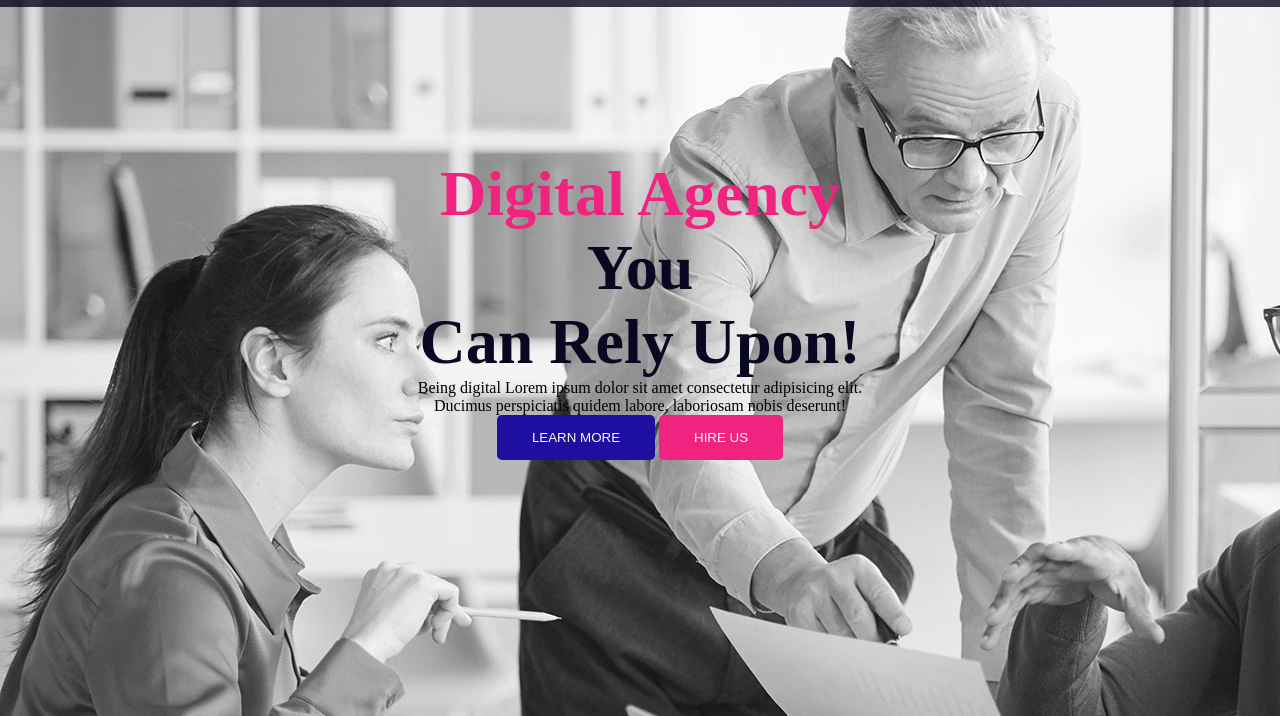
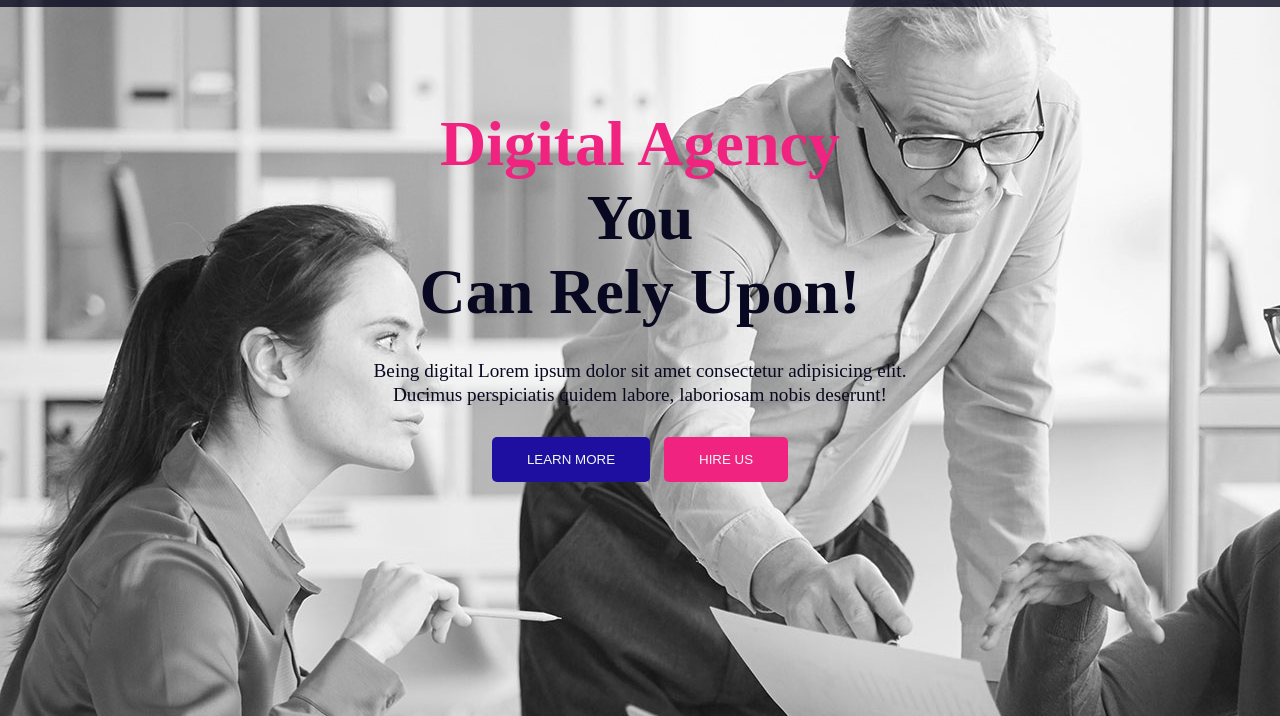
Before and after one commit to symoon007/Digital-Agency, a plain HTML site: page index.html in a window 1280 px wide. Shown: the part 84-800 px from the top of the page. Drawn offline with Linux system fonts and the light colour scheme.

Commit message:
btn style added

```diff
--- a/styles/design.css
+++ b/styles/design.css
@@ -1,7 +1,7 @@
 /* set primary colors */
 :root {
   --primary-color: #1e0fa0;
-    --wh-color: #F4F8F5;
+  --wh-color: #f4f8f5;
   --bg-primary: #080820;
   --secondary-color: #f02480;
 }
@@ -11,14 +11,14 @@
   box-sizing: border-box;
 }
 .btn-primary {
-    padding:15px 35px;
+  padding: 15px 35px;
   border: 0;
   border-radius: 5px;
   background-color: var(--primary-color);
   color: var(--wh-color);
 }
 .btn-secondary {
-    padding:15px 35px;
+  padding: 15px 35px;
   border: 0;
   border-radius: 5px;
   background-color: var(--secondary-color);
@@ -33,12 +33,11 @@ header {
 
 nav {
   background-color: var(--bg-primary);
-    opacity: .8;
+  opacity: 0.8;
   display: flex;
   padding: 10px 50px;
   justify-content: space-between;
   align-items: center;
-
 }
 nav h3 {
   color: white;
@@ -56,17 +55,24 @@ ul {
   text-align: center;
   justify-content: center;
   align-items: center;
-    padding:150px 0 0 0;
-
+  padding: 100px 0 0 0;
 }
 .head-content {
-
 }
 .head-content h1 {
-    font-size:4rem;
+  font-size: 4rem;
   font-weight: 800;
   color: var(--bg-primary);
 }
 .head-content h1 span {
-    color: var(--secondary-color)
+  color: var(--secondary-color);
 }
+.head-content p {
+  font-size: 1.2rem;
+  color: var(--bg-primary);
+  margin: 30px 0;
+  line-height: 1.5rem;
+}
+.head-content button {
+  margin: 0 5px;
+}
```
Lines whose indentation alone changed are shown as unchanged.
